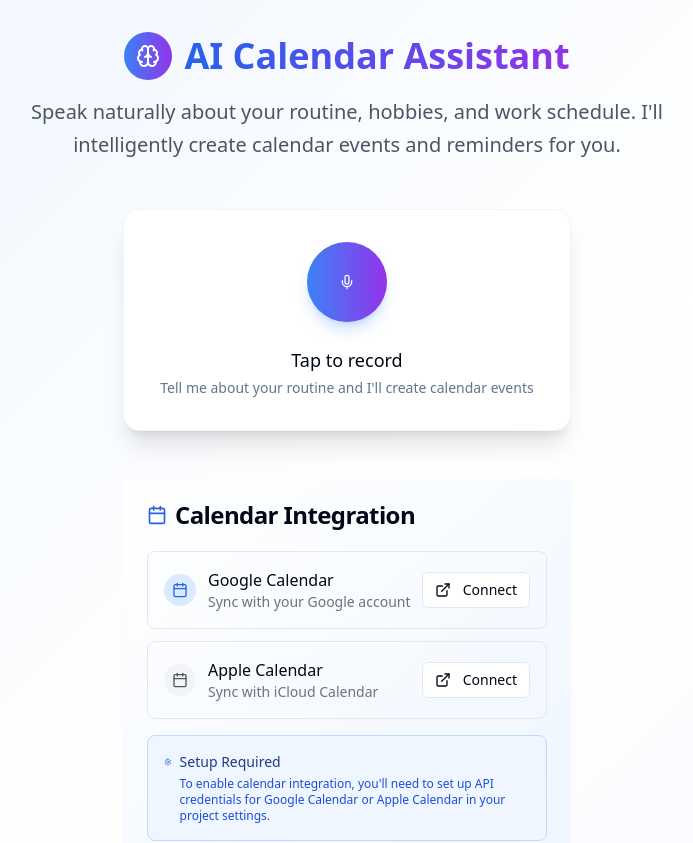
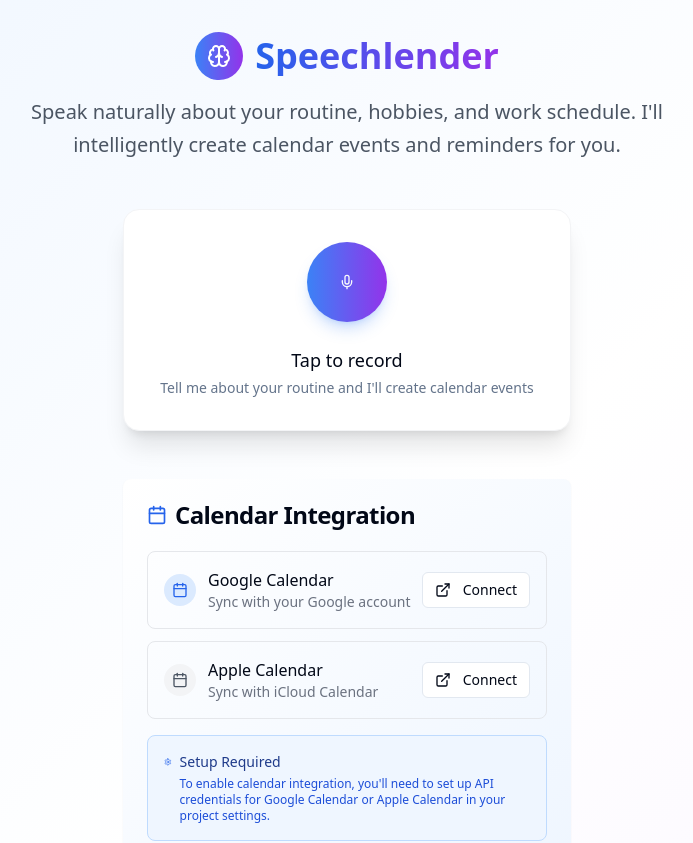
Before and after one commit to aftaaab/ai-speech-powered-calendar, a React (Vite) app: page / in a window 1280 px wide. Shown: the top 843 px of the page, without its empty margins (293-986 px from the left). Built offline with nearby package versions, Linux system fonts and the light colour scheme.

Commit message:
Rename app title
Rename the app title from "AI Calendar Assistant" to "Speechlender".

```diff
--- a/src/pages/Index.tsx
+++ b/src/pages/Index.tsx
@@ -94,7 +94,7 @@ const Index = () => {
               <Brain className="w-6 h-6 text-white" />
             </div>
             <h1 className="text-4xl font-bold bg-gradient-to-r from-blue-600 to-purple-600 bg-clip-text text-transparent">
-              AI Calendar Assistant
+              Speechlender
             </h1>
           </div>
           <p className="text-xl text-gray-600 max-w-2xl mx-auto leading-relaxed">
```
